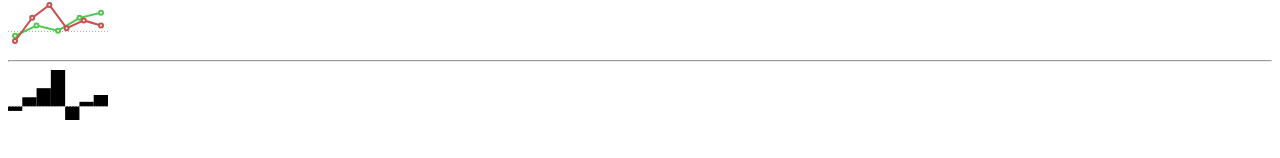
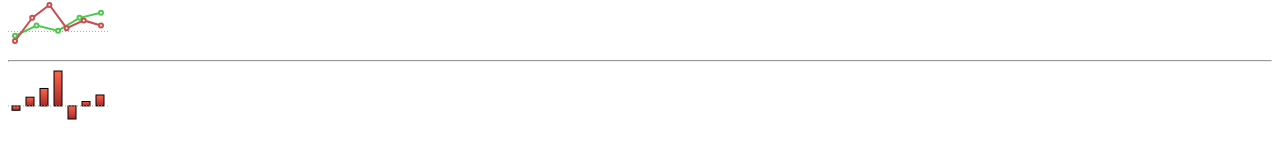
Before and after one commit to Menighin/vue-in-charts, a Vue app: page / in a window 1280 px wide. Shown: the part 204-362 px from the top of the page. Built offline with nearby package versions, Linux system fonts and the light colour scheme.

Commit message:
InBarChart - Colors & Stroke options

```diff
--- a/src/App.vue
+++ b/src/App.vue
@@ -27,7 +27,10 @@
         <in-bar-chart
             width="100"
             height="50"
+            :fill-color="['tomato', 'brown']"
             :bars="[-10, 20, 40, 80, -30, 10, 25]"
+            :stroke-color="'#000'"
+            :padding="3"
         />
 
     </div>
--- a/src/components/InBarChart.vue
+++ b/src/components/InBarChart.vue
@@ -6,13 +6,22 @@
             :width="width"
             :height="height">
 
+            <defs>
+                <linearGradient v-for="(g, i) in gradients" :key="`gradient-${i}`" :id="`gradient-${i}`" :x1="g.x1" :y1="g.y1" :x2="g.x2" :y2="g.y2">
+                    <stop v-for="(s, j) in g.stops" :key="`stop-${i}-${j}`" :offset="s.offset" :style="`stop-color:${s.color}`" />
+                </linearGradient>
+            </defs>
+
             <g class="bars-group">
                 <rect class="bar"
                     v-for="(b, i) in barsComp" :key="`bar-${i}`"
                     :x="b.x"
                     :y="b.y"
+                    :fill="b.fillColor"
                     :height="b.height"
                     :width="b.width"
+                    :stroke="strokeColor"
+                    :stroke-width="strokeWidth"
                 />
             </g>
 
@@ -25,31 +34,72 @@
 <script>
     export default {
         props: {
-            width:      { type: String,  default:  '250' },
-            height:     { type: String,  default:  '100' },
-            bars:       { type: Array,   required: true  },
+            width:       { type: String,  default:  '250'   },
+            height:      { type: String,  default:  '100'   },
+            bars:        { type: Array,   required: true    },
+            fillColor:   {                default: 'tomato' },
+            strokeWidth: { type: Number,  default:  1       },
+            strokeColor: { type: String,  default:  '#333'  },
+            padding:     { type: Number,  default:  0       },
         },
         data() {
             return {
                 zeroHeight: 0,
+                gradients: []
             }
         },
         methods: {
 
         },
         computed: {
+            fillColorComp() {
+                let fillColor = this.fillColor;
+
+                if (typeof fillColor === 'string') {
+                    return fillColor;
+                } else if (fillColor.constructor === Array) {
+                    let gradient = {
+                        x1: fillColor.x1 || '0%',
+                        x2: fillColor.x2 || '0%',
+                        y1: fillColor.y1 || '0%',
+                        y2: fillColor.y2 || '100%',
+                        stops: []
+                    };
+
+                    fillColor.forEach((s, i) => {
+                        gradient.stops.push({
+                            offset: `${i * (100 / (fillColor.length - 1))}%`,
+                            color: s
+                        });
+                    });
+
+                    let gradientId = `url(#gradient-${this.gradients.length})`;
+
+                    this.gradients.push(gradient);
+
+                    return gradientId;
+                } else if (fillColor.constructor === Object) {
+                    let gradientId = `url(#gradient-${this.gradients.length})`;
+                    this.gradients.push(fillColor);
+                    return gradientId;
+                }
+            },
             barsComp() {
                 let self = this;
 
                 let maxValue = null;
                 let minValue = null;
+                const strokePadding = this.strokeWidth;
+
+                // Color property
+                const fillColor = this.fillColorComp;
 
                 // Finding the min and max Y values to calculate the yFactor and zero line position
                 minValue  =              this.bars.reduce((min, val) => val < min || min == null ? val : min, minValue);
                 maxValue  = self.maxY || this.bars.reduce((max, val) => val > max || max == null ? val : max, maxValue);
 
-                const h = parseInt(this.height);
-                const w = parseInt(this.width);
+                const h = parseInt(this.height) - 2 * strokePadding;
+                const w = parseInt(this.width) - 2 * strokePadding;
 
                 let yTranslate = this.minY || Math.min(0, minValue);
 
@@ -57,7 +107,7 @@
                 let yFactor = h / (maxValue - yTranslate);
 
                 // Calculating the height of the zero line
-                this.zeroHeight = h - ((0 - yTranslate) * yFactor);
+                this.zeroHeight = h - ((0 - yTranslate) * yFactor) + strokePadding;
 
                 // Calculate the width of each bar
                 let barWidth = w / this.bars.length;
@@ -65,18 +115,18 @@
                 // Calculating the bars
                 let bars = [];
                 let xStep = barWidth;
-                let xCurr = 0;
+                let xCurr = strokePadding;
                 this.bars.forEach(b => {
                     bars.push({
-                        width: barWidth,
+                        width: barWidth - 2 * self.padding,
                         height: Math.abs(b * yFactor),
-                        x: xCurr,
-                        y: b > 0 ? h - ((b - yTranslate) * yFactor) : self.zeroHeight
+                        x: xCurr + self.padding,
+                        y: b > 0 ? h - ((b - yTranslate) * yFactor) + strokePadding : self.zeroHeight,
+                        fillColor: fillColor
                     });
                     xCurr += xStep;
                 });
 
-                console.log(bars);
                 return bars;
             }
         },
```
